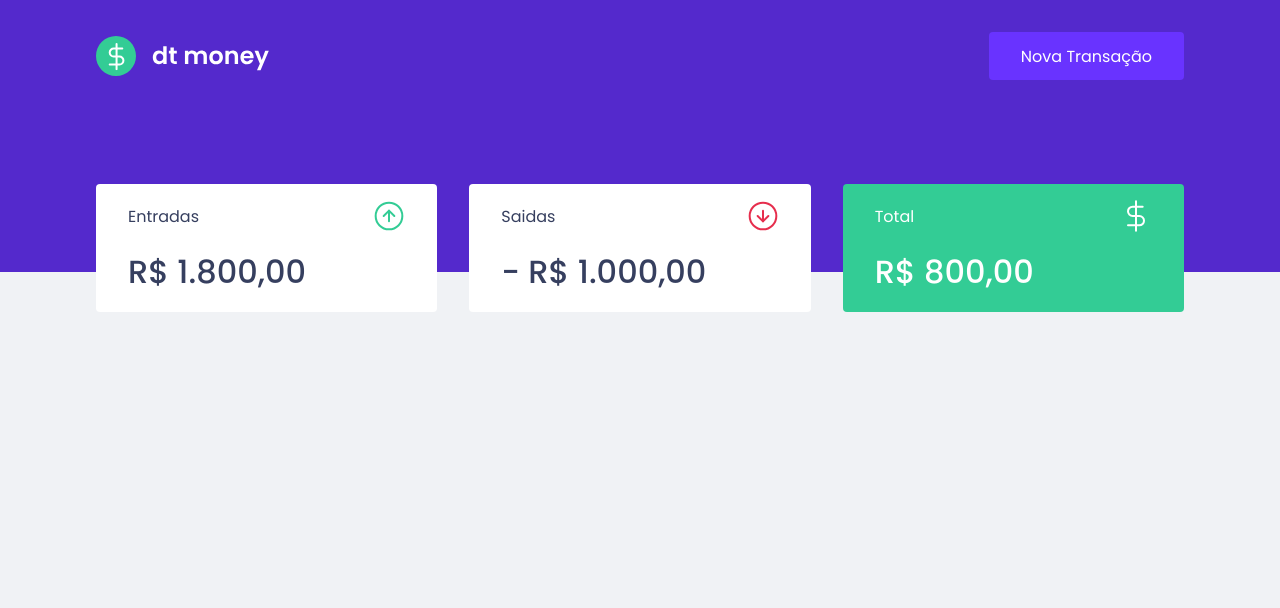
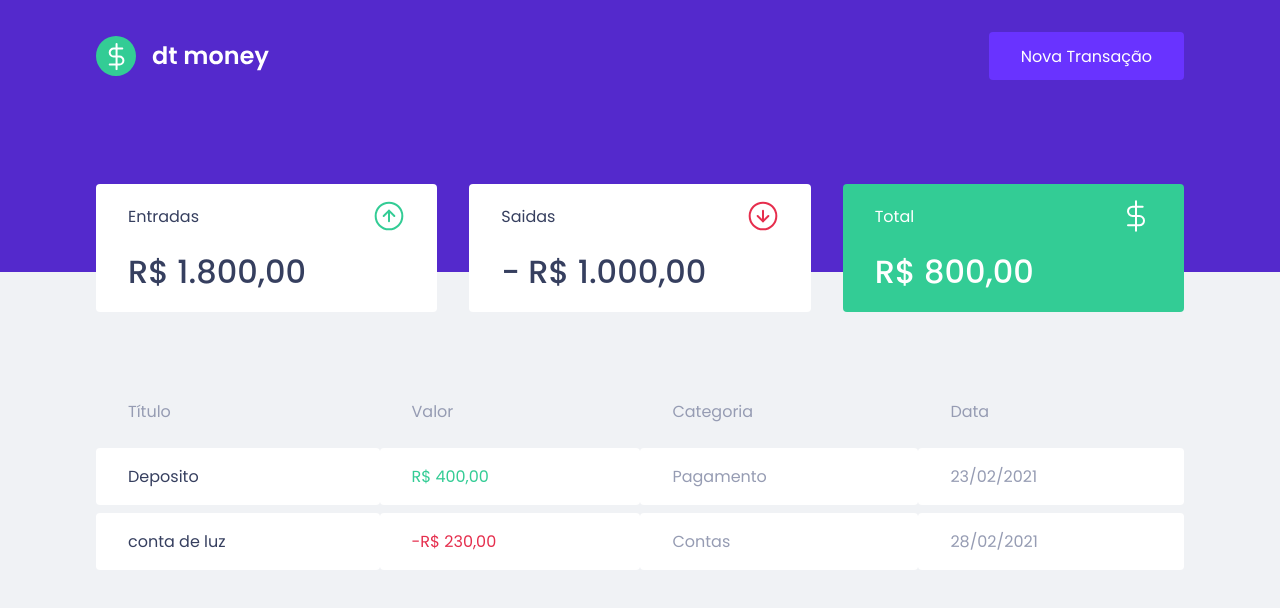
Before and after one commit to lCherS/RocketSeat-ignite, a React (Create React App) app in the folder reactjs/chapterII/dtmoney/: page / in a window 1280 px wide. Shown: the top 608 px of the page. Built offline with nearby package versions, Linux system fonts and the light colour scheme.

Commit message:
Mod2Aula3: TransactionTable

```diff
--- a/reactjs/chapterII/dtmoney/src/components/Dashboard/index.tsx
+++ b/reactjs/chapterII/dtmoney/src/components/Dashboard/index.tsx
@@ -1,10 +1,12 @@
 import { Summary } from '../Summary';
+import { TransactionTable } from '../TransactionTable';
 import {Container} from './styles';
 
 export function Dashboard() {
   return (
     <Container>
       <Summary />
+      <TransactionTable />
     </Container>
   )
 }
--- /dev/null
+++ b/reactjs/chapterII/dtmoney/src/components/TransactionTable/index.tsx
@@ -0,0 +1,34 @@
+import { Container } from "./styles";
+
+export function TransactionTable() {
+  return (
+    <Container>
+      <table>
+        <thead>
+          <tr>
+            <th>Título</th>
+            <th>Valor</th>
+            <th>Categoria</th>
+            <th>Data</th>
+          </tr>
+        </thead>
+
+        <tbody>
+          <tr>
+            <td>Deposito</td>
+            <td className="deposity">R$ 400,00</td>
+            <td>Pagamento</td>
+            <td>23/02/2021</td>
+          </tr>
+
+          <tr>
+            <td>conta de luz</td>
+            <td className="withdraw">-R$ 230,00</td>
+            <td>Contas</td>
+            <td>28/02/2021</td>
+          </tr>
+        </tbody>
+      </table>
+    </Container>
+  );
+}
--- /dev/null
+++ b/reactjs/chapterII/dtmoney/src/components/TransactionTable/styles.ts
@@ -0,0 +1,37 @@
+import styled from "styled-components";
+
+export const Container = styled.div`
+  margin-top: 4rem;
+
+  table {
+    width: 100%;
+    border-spacing: 0 0.5rem;
+
+    th {
+      color: var(--text-body);
+      font-weight: 400;
+      padding: 1rem 2rem;
+      text-align: left;
+      line-height: 1.5rem;
+    }
+
+    td {
+      padding: 1rem 2rem;
+      border: 0;
+      background-color: var(--shape);
+      color: var(--text-body);
+      border-radius: 0.25rem;
+
+      &:first-child {
+      color: var(--text-title);
+    }
+    &.deposity {
+      color: var(--green);
+    }
+    &.withdraw {
+      color: var(--red);
+    }
+    }
+
+  }
+`;
```
Also changed, not shown: 1 other file (tests, documents, lock files or other folders).
